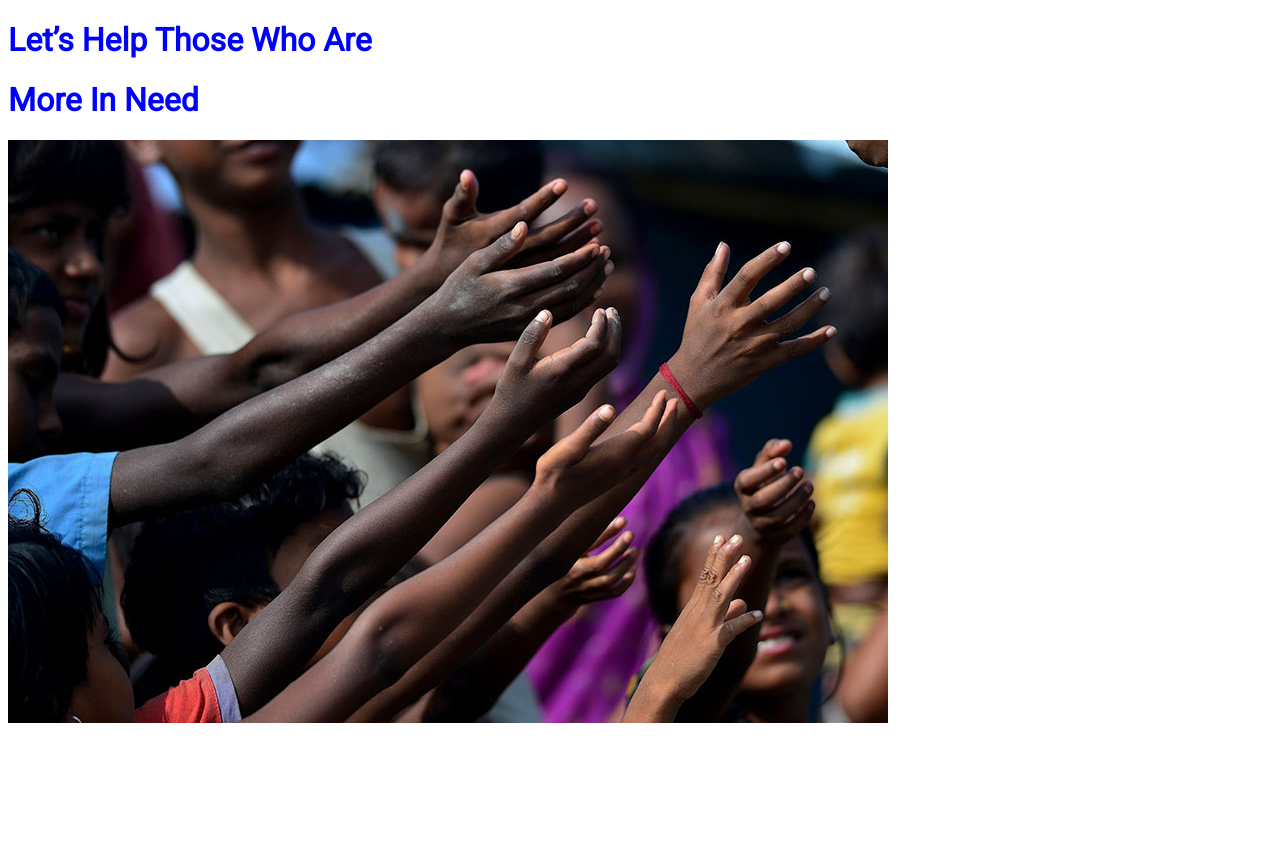
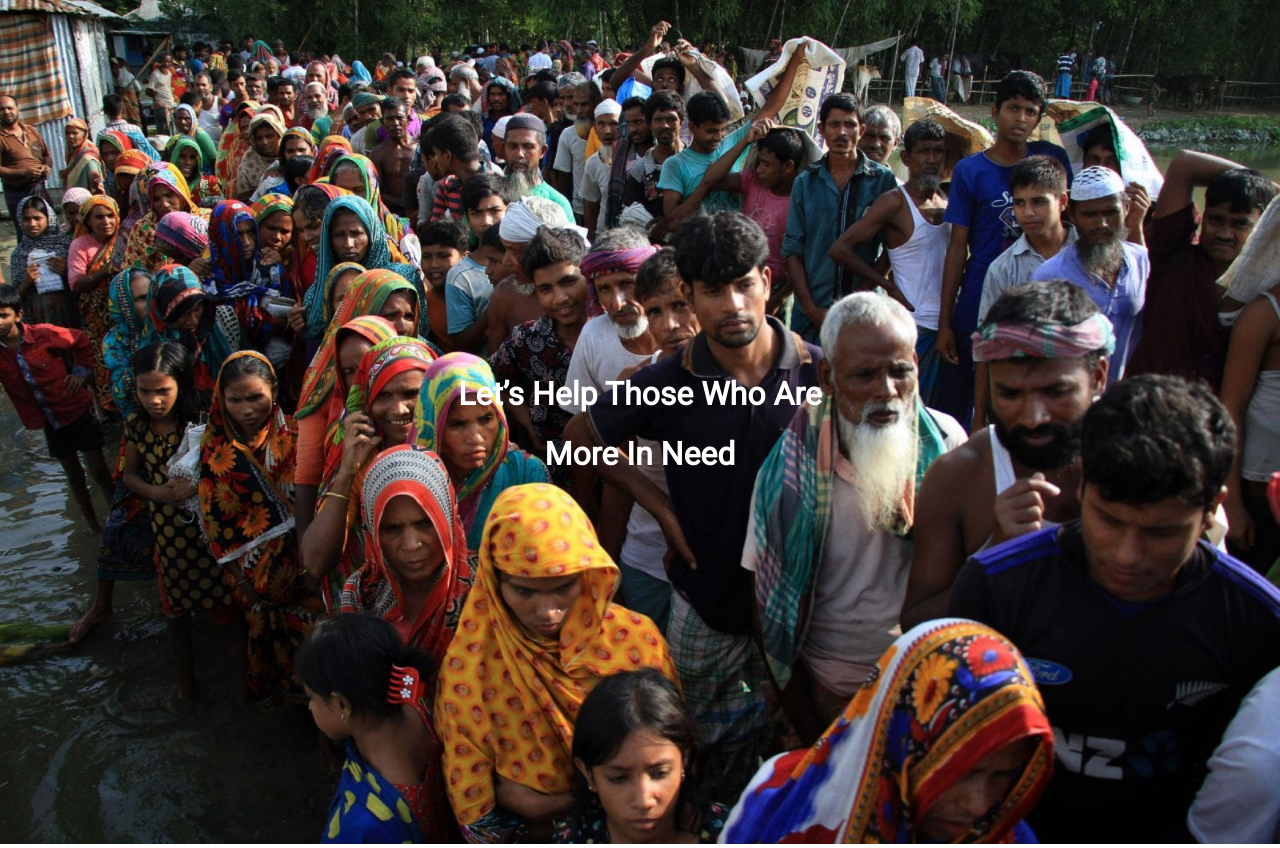
Before and after one commit to ilm22/module_5_assignment, a plain HTML site: page index.html in a window 1280 px wide. Before the commit the page ends 800 px from the top, so only its background shows below. Drawn offline with Linux system fonts and the light colour scheme.

Commit message:
header image added

```diff
--- a/index.html
+++ b/index.html
@@ -13,10 +13,18 @@
 </head>
 
 <body>
+    <div class="container">
+        <img src="images/donation7.jpg" alt="" style="width:100%;">
 
-    <h1>Let’s Help Those Who Are</h1>
-    <h1>More In Need</h1>
-    <img src="images/donation13.jpg" alt="">
+        <div class="centered">
+            <h1>Let’s Help Those Who Are</h1>
+            <h1>More In Need</h1>
+        </div>
+
+    </div>
+
+
+
 
 </body>
 
--- a/style.css
+++ b/style.css
@@ -1,10 +1,19 @@
 body {
+    margin: 0%;
     font-family: 'Roboto', sans-serif;
 }
 
-h1 {
-    color: blue;
-    background-position: 15px;
+/* Container holding the image and the text */
+.container {
+    position: relative;
+    text-align: center;
+    color: white;
+}
 
-
+/* Centered text */
+.centered {
+    position: absolute;
+    top: 50%;
+    left: 50%;
+    transform: translate(-50%, -50%);
 }
```
